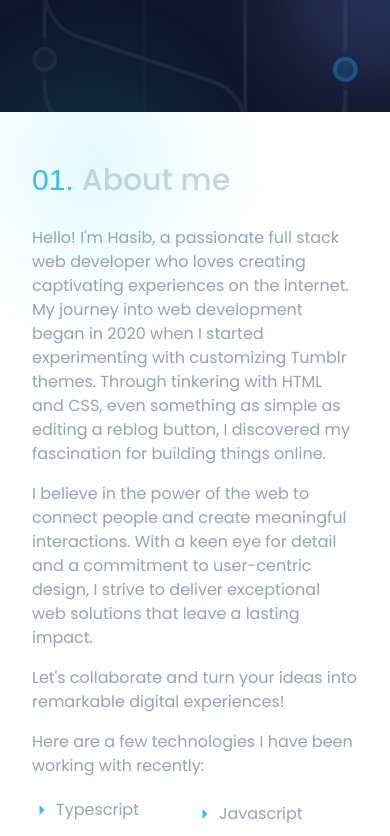
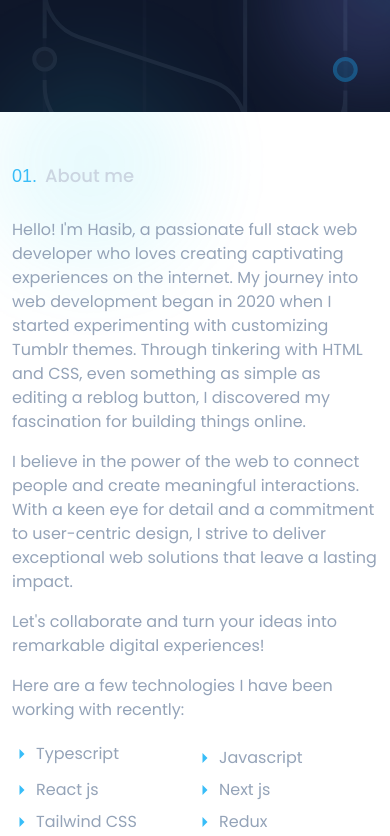
Before and after one commit to devhasibulislam/developer-portfolio, a Next.js app: page / in a window 390 px wide. Shown: the part 708-1544 px from the top of the page. Built offline with nearby package versions, Linux system fonts and the light colour scheme; a web font is replaced by a local one.

Commit message:
about class styles init

```diff
--- a/src/modules/Home/sections/About/About.tsx
+++ b/src/modules/Home/sections/About/About.tsx
@@ -9,9 +9,9 @@ import { fadeLeft, motionStep } from '@config/motion'
 
 const About = () => {
   return (
-    <section id='about' >
+    <section id='about' className='container' >
 
-      <motion.h1 variants={fadeLeft} {...motionStep} className='flex items-center gap-2 text-3xl font-medium text-slate-300' >
+      <motion.h1 variants={fadeLeft} {...motionStep} className='flex items-center gap-2 text-lg md:text-3xl font-medium text-slate-300' >
         <span className='text-sky-400 font-mono' >01. </span>
         About me
       </motion.h1>
```
